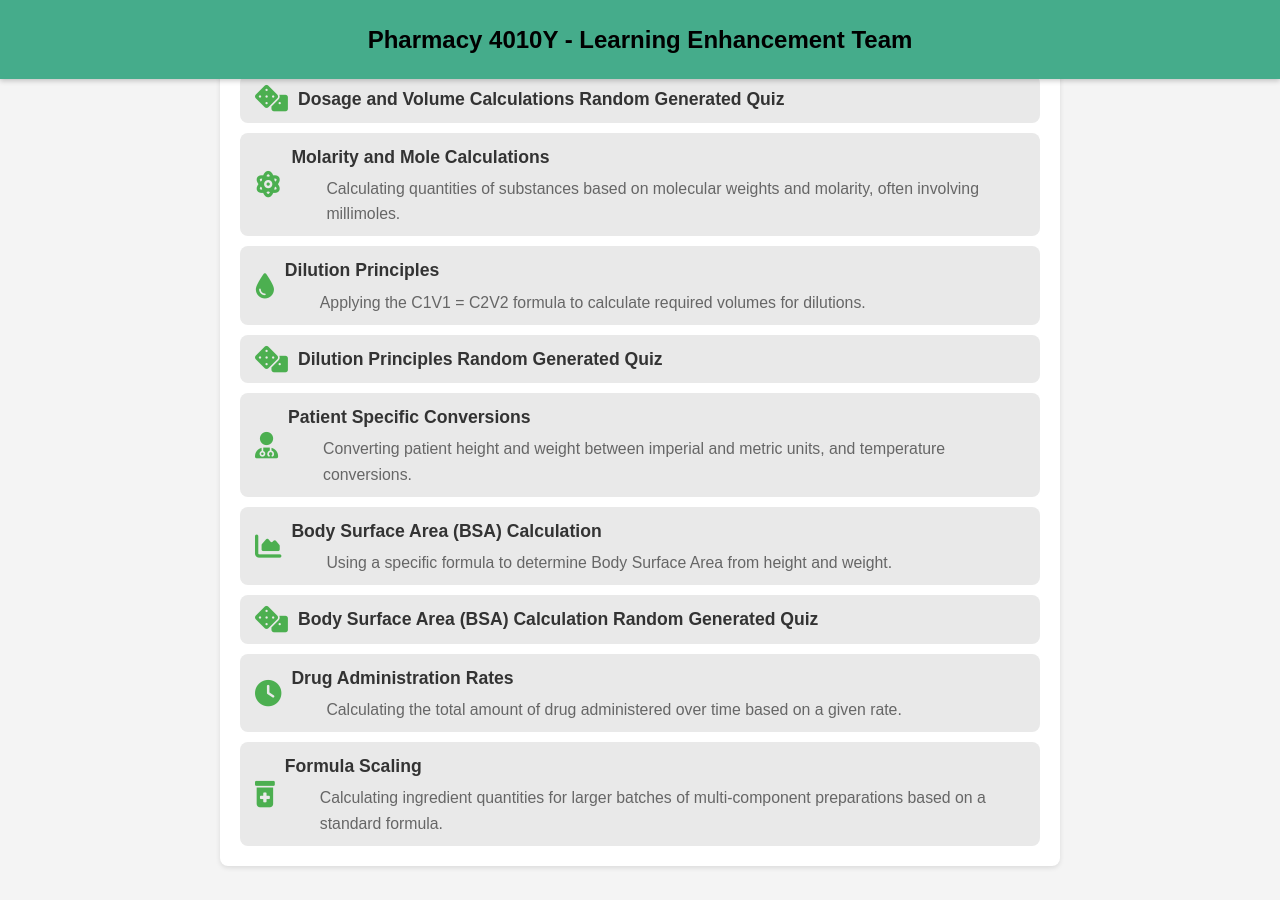
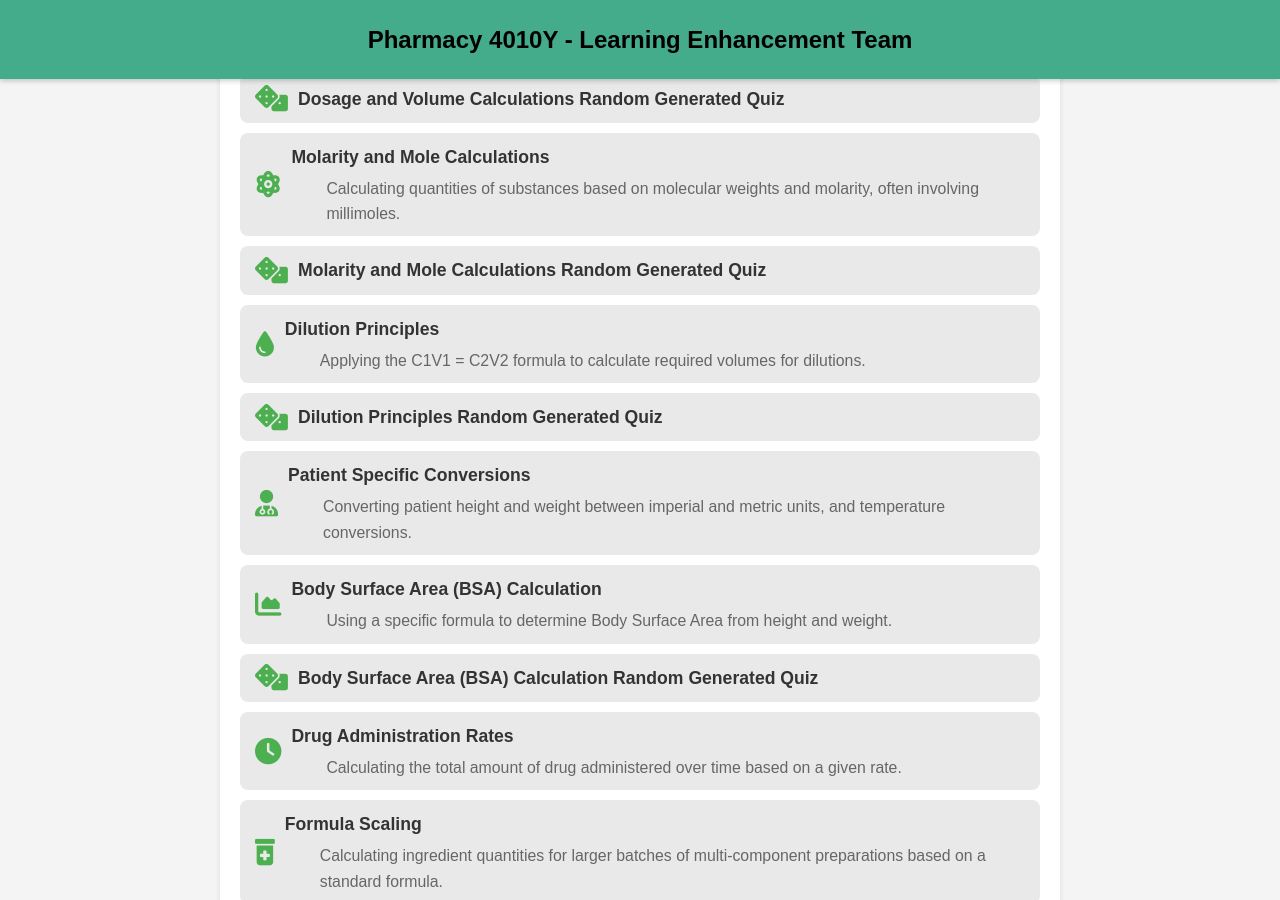
Before and after one commit to probe973/pha-4010y, a Jekyll site: the page index.html, which Jekyll copies as it is, in a window 1280 px wide and 900 px high, scrolled down 1386 px. Built offline with Jekyll 4.4.1, drawn with Linux system fonts in a browser that asks for light colours.

Commit message:
Update index.html

```diff
--- a/index.html
+++ b/index.html
@@ -307,6 +307,13 @@
                     <div class="topic-description">Calculating quantities of substances based on molecular weights and molarity, often involving millimoles.</div>
                 </div>
             </a>
+            <a href="randomq.html?quiz=rq_mole.json" class="topic-link">
+                <i class="fas fa-dice topic-icon"></i>
+                <div>
+                    <strong>Molarity and Mole Calculations Random Generated Quiz</strong>
+              <!--      <div class="topic-description">Calculating quantities of substances based on molecular weights and molarity, often involving millimoles.</div> -->
+                </div>
+            </a>
             <a href="dilutions/qs.html" class="topic-link">
                 <i class="fas fa-tint topic-icon"></i>
                 <div>
```
